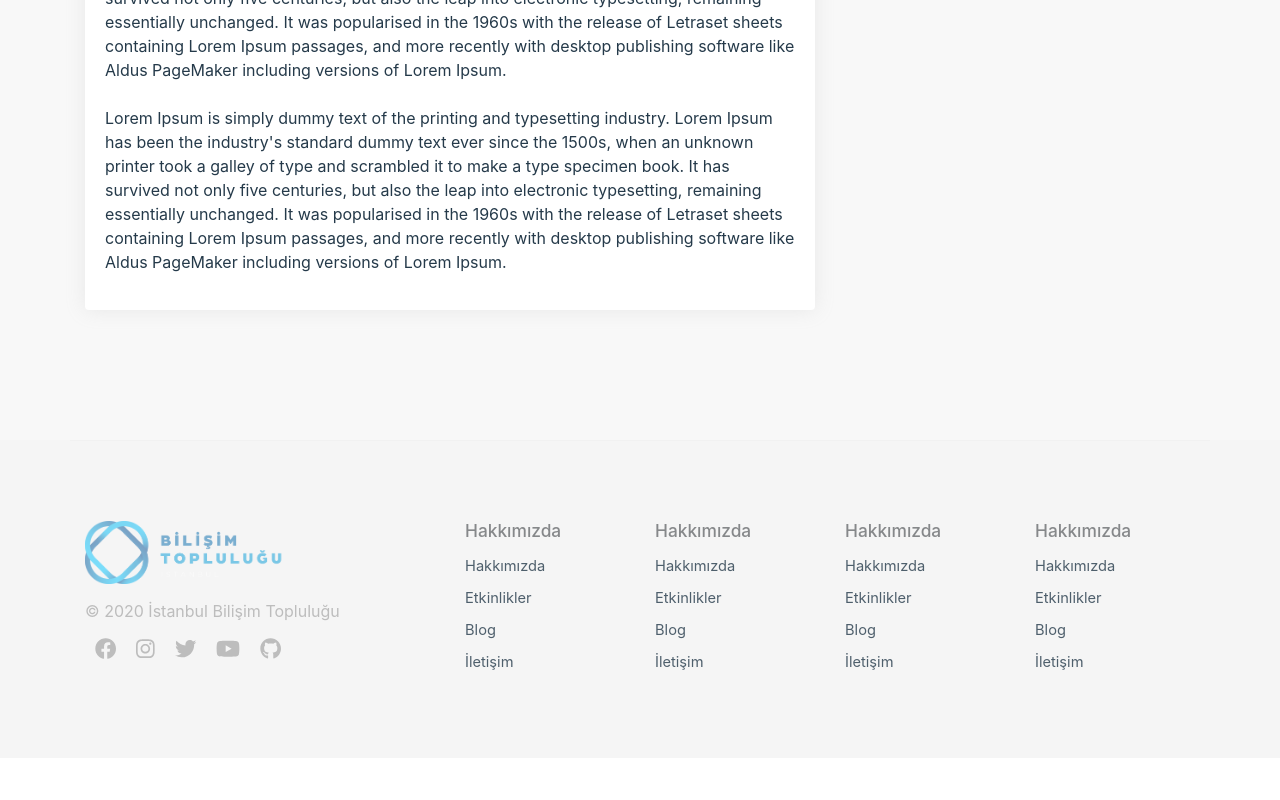
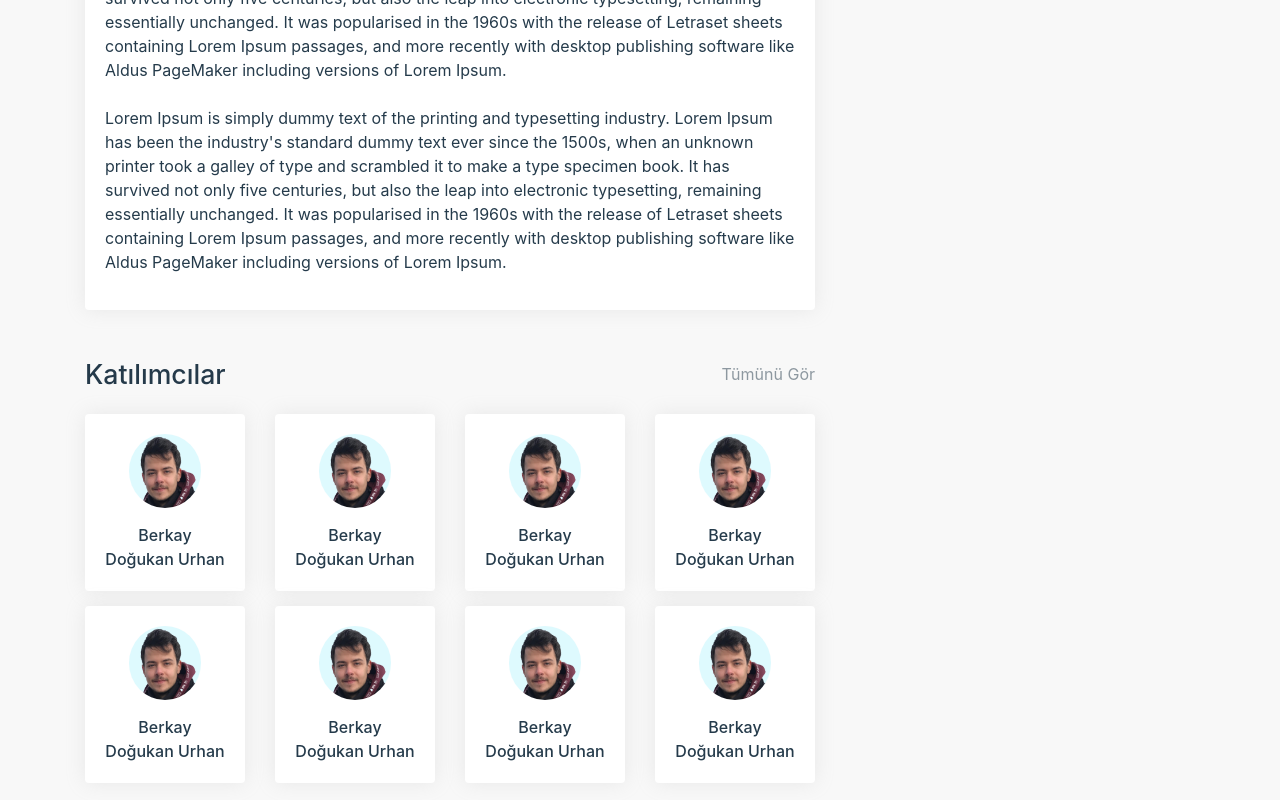
Before and after one commit to bilisimtoplulugu/IBT-Web-Client, a Next.js app: page /event/1 in a window 1280 px wide. Shown: the part 890-1690 px from the top of the page. Before the commit the page ends 1648 px from the top, so only its background shows below. Built offline with nearby package versions, Linux system fonts and the light colour scheme.

Commit message:
Event detail page participants area added

```diff
--- a/components/AboutArea.tsx
+++ b/components/AboutArea.tsx
@@ -7,7 +7,7 @@ const CustomAboutArea = styled.div`
 padding:60px 0;
 
 h1{
-    font-weight: 700;
+    font-weight: 500;
     margin-bottom: 0 !important;
     color: #253a4a;
     margin-bottom: 15px
--- a/components/WelcomeInner.tsx
+++ b/components/WelcomeInner.tsx
@@ -28,13 +28,13 @@ color: #fff;
 `;
 const Title = styled.div`
 
-font-weight: 700;
+font-weight: 500;
 color: #fff;
 font-size: 25pt;
 margin-bottom:15px;
 `;
 const SubTitle = styled.span`
-font-weight: 700;
+font-weight: 500;
     color: #17cff9;
     margin-bottom:15px;
 `;
--- a/pages/event/[slug].tsx
+++ b/pages/event/[slug].tsx
@@ -5,6 +5,7 @@ import styled from 'styled-components'
 import { Container, Row, Col, Card } from 'react-bootstrap'
 import { FontAwesomeIcon } from '@fortawesome/react-fontawesome'
 import { faClock, faVideo, faUsers, faHeadphones } from '@fortawesome/free-solid-svg-icons'
+import Link from 'next/link'
 
 const EventDetailArea = styled.div`
 margin-top:50px;
@@ -67,7 +68,7 @@ transition: all .3s ease;
 const CustomCard = styled(Card)`
 box-shadow: 0 0px 20px rgba(169,169,169,0.2);
     border: none;
-    color: #253a4a;
+    color: rgb(37, 59, 75);
 
     .clock{
         font-size: 12pt;
@@ -109,6 +110,61 @@ padding: 10px 0;
     }
 `;
 
+const ParticipantsArea = styled.div`
+.card{
+    text-align:center;
+    transition: all .3s ease;
+    cursor:pointer;
+    margin-bottom:15px;
+}
+
+.card:hover{
+    transition: all .3s ease;
+    transform: scale(1.04);
+    box-shadow: 0 3px 20px rgba(169, 169, 169, 0.2);
+}
+h2{
+    font-weight: 500;
+    margin-bottom: 0 !important;
+    color: #253a4a;
+    font-size:20pt;
+}
+img{
+    width:72px;
+    border-radius:50%;
+    margin-bottom:15px;
+}
+span{
+    font-weight: 500;
+    display:block;
+    font-size:12pt;
+
+}
+
+@media(max-width:768px){
+    .card:hover{
+        transition: all .3s ease;
+        transform: unset;
+        box-shadow: 0 3px 20px rgba(169, 169, 169, 0.2);
+    }
+    .testimonial-group > .row {
+        overflow-x: auto;
+
+        flex-wrap: nowrap;
+      }
+}
+.seeAll{
+    opacity: .5;
+    text-decoration: none;
+    color: #253a4a;
+    transition: all .3s ease;
+}
+.seeAll:hover{
+    opacity:1;
+    transition: all .3s ease;
+}
+`;
+
 export default function EventDetail() {
     return (
         <Layout>
@@ -129,11 +185,11 @@ export default function EventDetail() {
                                 </CustomCard.Body>
                             </CustomCard>
                         </Col>
-                        <Col xs={{ order: 1, span: 12 }} md={{ order: 1, span: 4 }} className="mb-3 ">
+                        <Col xs={{ order: 1, span: 12 }} md={{ order: 2, span: 4 }} className="mb-3 ">
                             <CustomCard >
                                 <CustomCard.Body className="rightContent">
                                     <div className="topSide" >
-                                        <span className="subTitle">Düzenleyen</span>
+                                        <h3 className="subTitle">Düzenleyen</h3>
                                         <span className="title">İstanbul Bilişim Topluluğu</span>
                                     </div>
                                     <div className="mb-3">
@@ -161,6 +217,90 @@ export default function EventDetail() {
                                 </CustomCard.Body>
                             </CustomCard>
                         </Col>
+                        <Col  xs={{ order: 3, span:12  }} md={{ order: 3, span:8  }} className="mt-5">
+                            <ParticipantsArea>
+                                <Row>
+                                    <Col >
+                                    <h2>Katılımcılar</h2>
+                                    </Col>
+                                    <Col className="d-flex align-items-center justify-content-end">
+                                    <Link href="">
+                                        <a  className="seeAll">Tümünü Gör</a>
+                                    </Link>
+                                    </Col>
+                                </Row>
+                               <div className="testimonial-group">
+                               <Row className="mt-4">
+                                    <Col xs={6} sm={4} lg={3}>
+                                    <CustomCard>
+                                        <CustomCard.Body>
+                                            <img src="/assets/images/berkaydogukan.jpg" />
+                                            <span>Berkay Doğukan Urhan</span>
+                                        </CustomCard.Body>
+                                    </CustomCard>
+                                    </Col>
+                                    <Col xs={6} sm={4} lg={3}>
+                                    <CustomCard>
+                                        <CustomCard.Body>
+                                            <img src="/assets/images/berkaydogukan.jpg" />
+                                            <span>Berkay Doğukan Urhan</span>
+                                        </CustomCard.Body>
+                                    </CustomCard>
+                                    </Col>
+                                    <Col xs={6} sm={4} lg={3}>
+                                    <CustomCard>
+                                        <CustomCard.Body>
+                                            <img src="/assets/images/berkaydogukan.jpg" />
+                                            <span>Berkay Doğukan Urhan</span>
+                                        </CustomCard.Body>
+                                    </CustomCard>
+                                    </Col>
+                                    <Col xs={6} sm={4} lg={3}>
+                                    <CustomCard>
+                                        <CustomCard.Body>
+                                            <img src="/assets/images/berkaydogukan.jpg" />
+                                            <span>Berkay Doğukan Urhan</span>
+                                        </CustomCard.Body>
+                                    </CustomCard>
+                                    </Col>
+                                    <Col xs={6} sm={4} lg={3}>
+                                    <CustomCard>
+                                        <CustomCard.Body>
+                                            <img src="/assets/images/berkaydogukan.jpg" />
+                                            <span>Berkay Doğukan Urhan</span>
+                                        </CustomCard.Body>
+                                    </CustomCard>
+                                    </Col>
+                                    <Col xs={6} sm={4} lg={3}>
+                                    <CustomCard>
+                                        <CustomCard.Body>
+                                            <img src="/assets/images/berkaydogukan.jpg" />
+                                            <span>Berkay Doğukan Urhan</span>
+                                        </CustomCard.Body>
+                                    </CustomCard>
+                                    </Col>
+                                    <Col xs={6} sm={4} lg={3}>
+                                    <CustomCard>
+                                        <CustomCard.Body>
+                                            <img src="/assets/images/berkaydogukan.jpg" />
+                                            <span>Berkay Doğukan Urhan</span>
+                                        </CustomCard.Body>
+                                    </CustomCard>
+                                    </Col>
+                                    <Col xs={6} sm={4} lg={3}>
+                                    <CustomCard>
+                                        <CustomCard.Body>
+                                            <img src="/assets/images/berkaydogukan.jpg" />
+                                            <span>Berkay Doğukan Urhan</span>
+                                        </CustomCard.Body>
+                                    </CustomCard>
+                                    </Col>
+                                </Row>
+                               </div>
+                            </ParticipantsArea>
+
+                        </Col>
+
                     </Row>
                 </Container>
                 <AttendArea>
@@ -173,7 +313,7 @@ export default function EventDetail() {
                             </Col>
                             <Col xs={12} sm={4} className="d-block d-sm-flex align-items-sm-center justify-content-sm-end">
                                 <div >
-                                <FilterButton className="btn d-block">Katıl</FilterButton>
+                                    <FilterButton className="btn d-block">Katıl</FilterButton>
                                 </div>
                             </Col>
                         </Row>
--- a/pages/index.tsx
+++ b/pages/index.tsx
@@ -88,7 +88,7 @@ padding:60px 0;
     margin-bottom: 20px;
 }
 h2{
-    font-weight: 700;
+    font-weight: 500;
     margin-bottom: 0 !important;
 
     color: #253a4a;
```
Also changed, not shown: public/assets/images/berkaydogukan.jpg (added).
